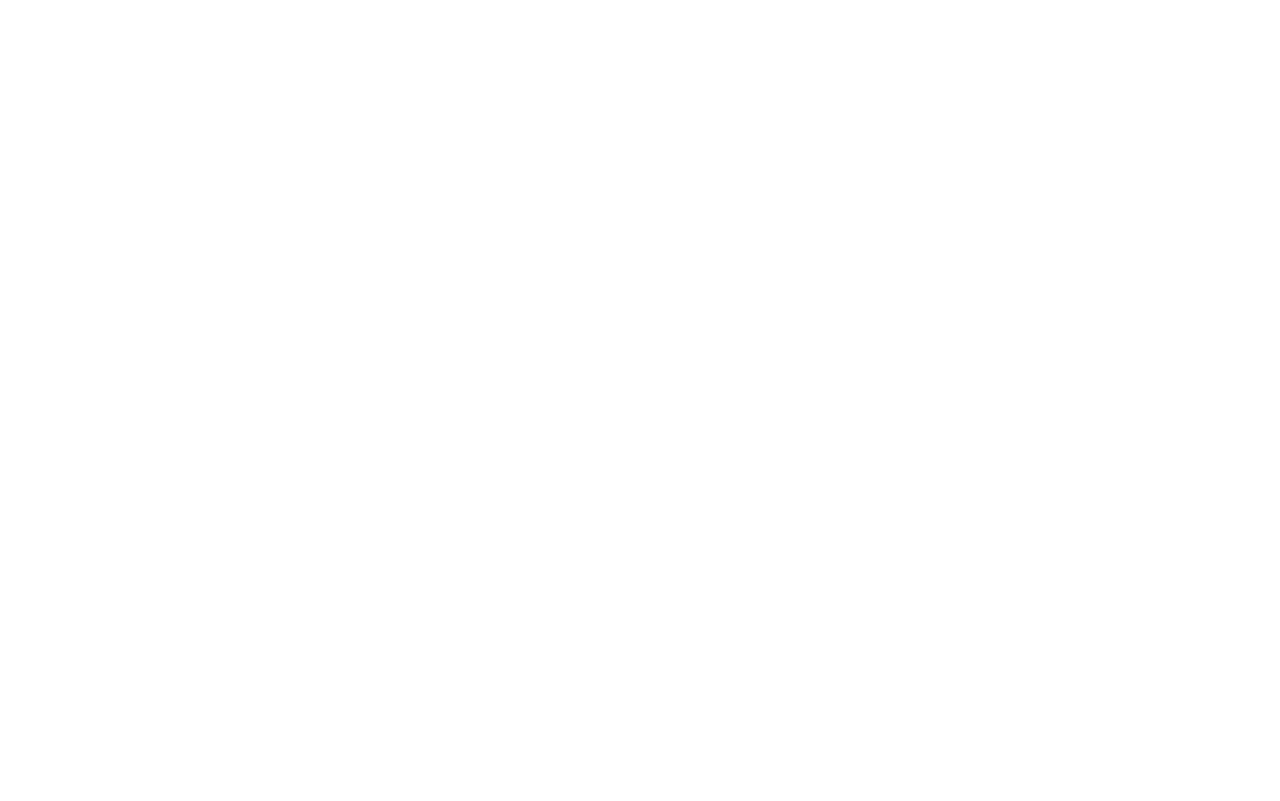
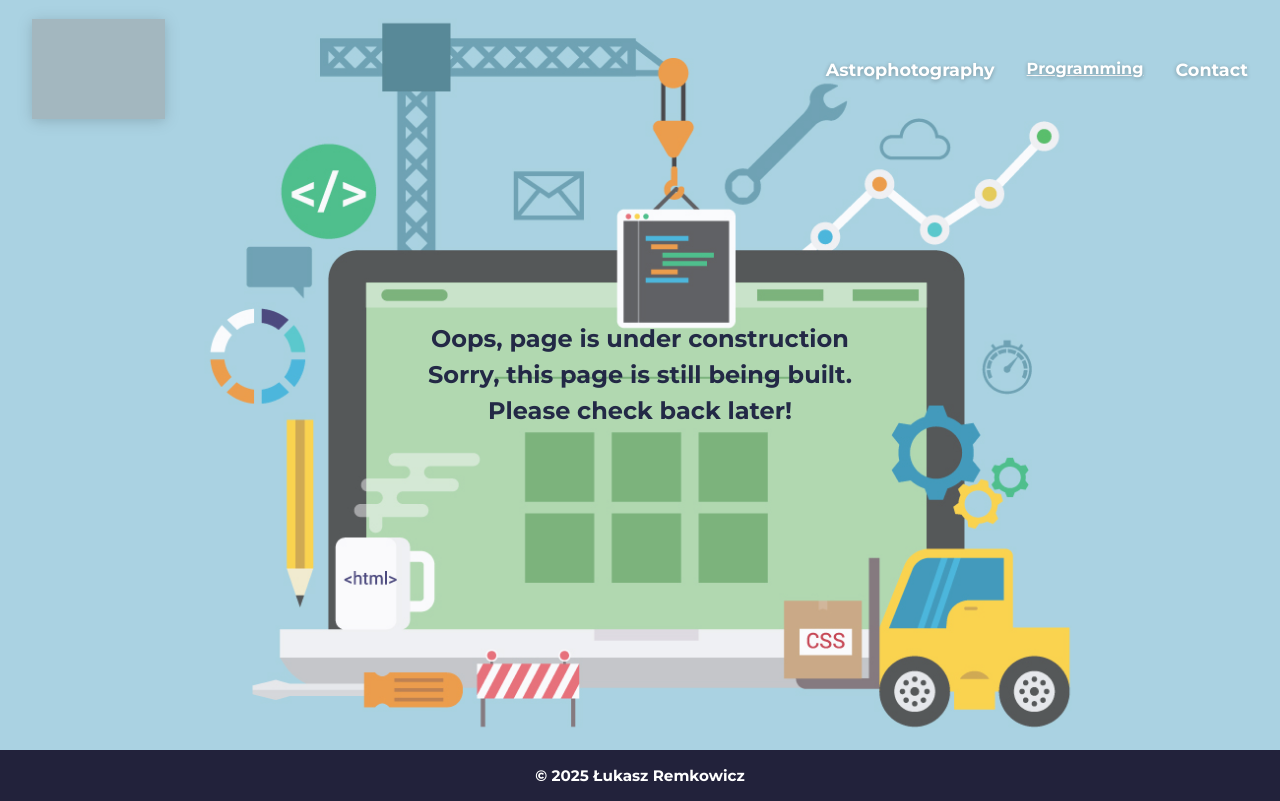
Before and after one commit to LukaszRemkowicz/portfolio, a React app in the folder frontend/: page /programming in a window 1280 px wide. Before the commit this address had no page. Built offline with nearby package versions, Linux system fonts and the light colour scheme; grey boxes are pictures that could not be loaded.

Commit message:
Added programming page template

```diff
--- a/frontend/src/App.jsx
+++ b/frontend/src/App.jsx
@@ -2,6 +2,7 @@
 import { BrowserRouter as Router, Routes, Route } from 'react-router-dom';
 import HomePage from './HomePage';
 import AstroGallery from './AstroGallery';
+import Programming from './Programming';
 import MainLayout from './MainLayout';
 import './App.module.css';
 
@@ -18,6 +19,14 @@
             </MainLayout>
           }
         />
+        <Route
+          path="/programming"
+          element={
+            <MainLayout>
+              <Programming />
+            </MainLayout>
+          }
+        />
       </Routes>
     </Router>
   );
--- a/frontend/src/App.module.css
+++ b/frontend/src/App.module.css
@@ -13,6 +13,15 @@
 .app-container {
   color: var(--color-text);
   font-family: 'Montserrat', Arial, sans-serif;
+  min-height: 100vh;
+  display: flex;
+  flex-direction: column;
+}
+
+main {
+  flex: 1;
+  display: flex;
+  justify-content: center;
 }
 
 .hero-viewport {
--- a/frontend/src/AstroGallery.module.css
+++ b/frontend/src/AstroGallery.module.css
@@ -51,7 +51,7 @@
 }
 
 .hero {
-  width: 100%;
+  width: 100vw;
   height: 33vh;
   min-height: 250px;
   background-size: cover;
--- a/frontend/src/MainLayout.jsx
+++ b/frontend/src/MainLayout.jsx
@@ -7,9 +7,10 @@
 const MainLayout = ({ children }) => {
   const location = useLocation();
   const isAstroGallery = location.pathname === '/astrophotography';
+  const isProgramming = location.pathname === '/programming';
   return (
-    <div className={styles['app-container']} style={{ backgroundColor: '#181c2b' }}>
-      <Navbar transparent={isAstroGallery} />
+    <div className={styles['app-container']} style={{ backgroundColor: isProgramming ? '#000' : '#181c2b' }}>
+      <Navbar transparent={isAstroGallery || isProgramming} programmingBg={isProgramming} />
       <main>{children}</main>
       <Footer />
     </div>
--- a/frontend/src/Navbar.jsx
+++ b/frontend/src/Navbar.jsx
@@ -4,15 +4,25 @@
 
 const DEFAULT_LOGO = '/logo.png';
 
-const Navbar = ({ transparent }) => {
+const Navbar = ({ transparent, programmingBg }) => {
     const location = useLocation();
 
     const getLinkClass = ({ isActive }) => {
       return isActive ? `${styles.navbar__link} ${styles.navbar__link_active}` : styles.navbar__link;
     };
 
+    const navbarStyle = transparent && programmingBg
+      ? {
+          backgroundImage: `url('/underconstruction.jpg')`,
+          backgroundSize: 'contain',
+          backgroundRepeat: 'no-repeat',
+          backgroundPosition: 'center',
+        }
+      : {};
+
   return (
-        <nav className={`${styles.navbar} ${transparent ? styles.transparent : ''}`}>
+        <nav className={`${styles.navbar} ${transparent ? styles.transparent : ''}`}
+             style={navbarStyle}>
             <Link to="/" className={styles.navbar__logo_link}>
                 <img src={DEFAULT_LOGO} alt="Logo" className={styles.navbar__logo} />
             </Link>
--- /dev/null
+++ b/frontend/src/Programming.jsx
@@ -0,0 +1,55 @@
+import React from 'react';
+
+const BG_IMAGE = '/underconstruction.jpg';
+
+const containerStyle = {
+  flex: 1,
+  width: '100%',
+  height: 'calc(100vh - 50px)', // Adjust 100px if your navbar is taller/shorter
+  display: 'flex',
+  flexDirection: 'column',
+  alignItems: 'center',
+  justifyContent: 'center',
+  color: '#232946',
+  fontFamily: 'Montserrat, Arial, sans-serif',
+  background: `url(${BG_IMAGE}) center center / cover no-repeat`,
+  margin: 0,
+  padding: 0,
+  boxSizing: 'border-box',
+  position: 'relative',
+  overflow: 'hidden',
+};
+
+const overlayStyle = {
+  position: 'absolute',
+  top: 0,
+  left: 0,
+  width: '100%',
+  height: '100%',
+  background: 'rgba(230, 234, 243, 0.2)', // lighter overlay for better image visibility
+  zIndex: 1,
+};
+
+const textStyle = {
+  fontSize: '1.5rem',
+  fontWeight: 600,
+  textAlign: 'center',
+  maxWidth: '600px',
+  lineHeight: 1.5,
+  zIndex: 2,
+};
+
+const Programming = () => (
+  <div style={{ flex: 1, display: 'flex', alignItems: 'center', justifyContent: 'center' }}>
+    <div style={containerStyle}>
+      <div style={overlayStyle}></div>
+      <div style={textStyle}>
+        Oops, page is under construction<br />
+        Sorry, this page is still being built.<br />
+        Please check back later!
+      </div>
+    </div>
+  </div>
+);
+
+export default Programming;
```
Also changed, not shown: frontend/public/underconstruction.jpg (added).
